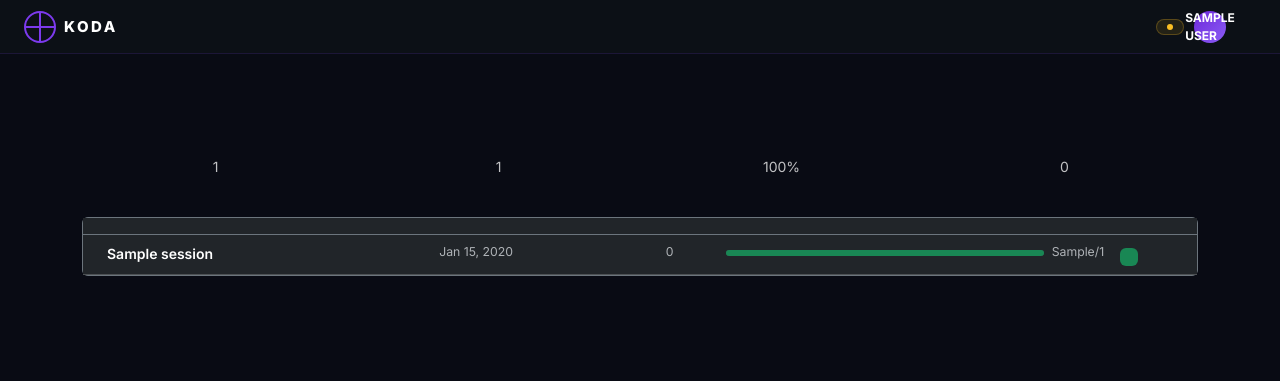
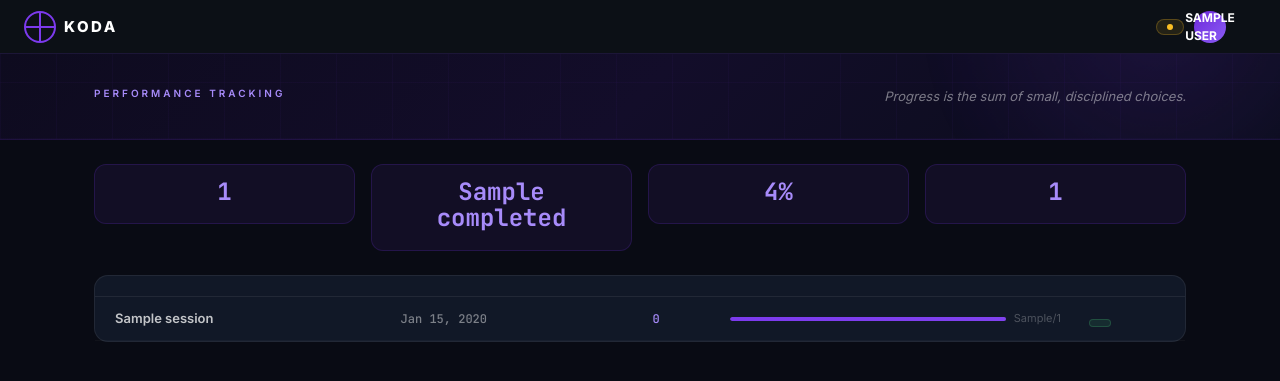
Before and after one commit to Danielsuri/GarminForge, a FastAPI app: template web/templates/my_progress.html in a window 1280 px wide. Shown: the top 381 px of the page. Run offline with FastAPI, Linux system fonts and the light colour scheme; the template is opened without the code that fills it: most values are stand-ins (such as "Sample title", 1, 10 or a date in 2020).

Commit message:
feat(koda): rebuild Progress page with stat cards and session history table
Co-Authored-By: Claude Sonnet 4.6 <noreply@anthropic.com>

```diff
--- a/web/templates/my_progress.html
+++ b/web/templates/my_progress.html
@@ -1,63 +1,98 @@
 {% extends "base.html" %}
-{% block title %}GarminForge — {{ t("progress_title") }}{% endblock %}
+{% block title %}Koda — {{ t("progress_title") }}{% endblock %}
+{% block main_class %}{% endblock %}
 
 {% block content %}
-<div class="d-flex align-items-center justify-content-between mb-4">
-  <h2 class="fw-bold mb-0"><i class="bi bi-bar-chart-fill text-success me-2"></i>{{ t("progress_title") }}</h2>
+
+{# Precompute stats from sessions #}
+{% set completed_sessions = sessions | selectattr('completed_at') | list %}
+{% set total_sessions = sessions | length %}
+
+{# ===== Page hero ===== #}
+<div class="koda-page-hero">
+  <div class="koda-hero-texture"></div>
+  <div class="koda-hero-glow koda-hero-glow--br"></div>
+  <div class="container-xl px-3 px-lg-4" style="position:relative;z-index:1;">
+    <div class="d-flex align-items-start justify-content-between gap-3 flex-wrap">
+      <div>
+        <div class="koda-eyebrow">Performance Tracking</div>
+        <h1 class="koda-page-title">{{ t("progress_title") }}</h1>
+      </div>
+      {# Rotating quote — desktop only #}
+      <div class="d-none d-md-block" style="max-width:320px;text-align:right;">
+        <p id="koda-quote"
+           style="font-style:italic;font-size:13px;color:var(--text-secondary);margin:0;line-height:1.6;">
+        </p>
+      </div>
+    </div>
+  </div>
 </div>
 
-{% set completed = sessions | selectattr('completed_at') | list %}
-{% set total = sessions | length %}
+{# ===== Main content ===== #}
+<div class="container-xl px-3 px-lg-4 py-4">
 
-<!-- Summary stats -->
+  {# ===== Stat cards ===== #}
   <div class="row g-3 mb-4">
     <div class="col-6 col-md-3">
-    <div class="stat-card text-center p-3 rounded">
-      <div class="stat-value">{{ total }}</div>
-      <div class="stat-label">{{ t("progress_sessions") }}</div>
+      <div class="koda-stat-card">
+        <div class="koda-stat-value">
+          {{ stats.total_sessions | default(total_sessions) | default(0) }}
+        </div>
+        <div class="koda-stat-label">{{ t("progress_sessions") }}</div>
       </div>
     </div>
     <div class="col-6 col-md-3">
-    <div class="stat-card text-center p-3 rounded">
-      <div class="stat-value">{{ completed | length }}</div>
-      <div class="stat-label">{{ t("progress_completed") }}</div>
+      <div class="koda-stat-card">
+        <div class="koda-stat-value">
+          {{ stats.completed | default(completed_sessions | length) | default(0) }}
+        </div>
+        <div class="koda-stat-label">{{ t("progress_completed") }}</div>
       </div>
     </div>
     <div class="col-6 col-md-3">
-    <div class="stat-card text-center p-3 rounded">
-      <div class="stat-value">
-        {% if total > 0 %}{{ ((completed | length) / total * 100) | int }}%{% else %}—{% endif %}
+      <div class="koda-stat-card">
+        <div class="koda-stat-value">
+          {% if stats is defined and stats.finish_rate is defined %}
+            {{ stats.finish_rate }}%
+          {% elif total_sessions > 0 %}
+            {{ ((completed_sessions | length) / total_sessions * 100) | int }}%
+          {% else %}
+            —
+          {% endif %}
         </div>
-      <div class="stat-label">{{ t("progress_finish_rate") }}</div>
+        <div class="koda-stat-label">{{ t("progress_finish_rate") }}</div>
       </div>
     </div>
     <div class="col-6 col-md-3">
-    <div class="stat-card text-center p-3 rounded">
-      <div class="stat-value">
-        {% if completed %}
+      <div class="koda-stat-card">
+        <div class="koda-stat-value">
+          {% if stats is defined and stats.total_minutes is defined %}
+            {{ stats.total_minutes }}
+          {% elif completed_sessions %}
             {% set total_min = namespace(v=0) %}
-          {% for s in completed %}
-            {% if s.completed_at %}
+            {% for s in completed_sessions %}
+              {% if s.completed_at and s.started_at %}
                 {% set total_min.v = total_min.v + ((s.completed_at - s.started_at).seconds // 60) %}
               {% endif %}
             {% endfor %}
             {{ total_min.v }}
-        {% else %}0{% endif %}
+          {% else %}
+            0
+          {% endif %}
         </div>
-      <div class="stat-label">{{ t("progress_total_min") }}</div>
+        <div class="koda-stat-label">{{ t("progress_total_min") }}</div>
       </div>
     </div>
   </div>
 
-<!-- Session history -->
+  {# ===== Session history table ===== #}
   {% if sessions %}
-<div class="card bg-dark-subtle border-secondary">
-  <div class="card-body p-0">
-    <div class="table-responsive">
-      <table class="table table-dark table-hover mb-0">
-        <thead class="border-secondary">
+  <div class="koda-card" style="padding:0;">
+    <div style="overflow-x:auto;">
+      <table class="koda-table">
+        <thead>
           <tr>
-            <th class="ps-4">{{ t("progress_workout") }}</th>
+            <th style="padding-left:20px;">{{ t("progress_workout") }}</th>
             <th>{{ t("progress_date") }}</th>
             <th>{{ t("progress_duration") }}</th>
             <th>{{ t("progress_progress") }}</th>
@@ -67,32 +102,44 @@
         <tbody>
           {% for s in sessions %}
           <tr>
-            <td class="ps-4 fw-semibold">{{ s.plan_name }}</td>
-            <td class="text-muted small">
+            <td style="padding-left:20px;font-weight:600;">{{ s.plan_name }}</td>
+            <td>
+              <span style="font-family:'JetBrains Mono',monospace;font-size:12px;color:var(--text-secondary);">
                 {{ s.started_at.strftime('%d/%m/%Y') if lang == 'he' else s.started_at.strftime('%b %d, %Y') }}
+              </span>
             </td>
-            <td class="text-muted small">
-              {% if s.completed_at %}
+            <td>
+              {% if s.completed_at and s.started_at %}
+                <span style="font-family:'JetBrains Mono',monospace;font-size:12px;color:var(--color-brand-light);">
                   {{ ((s.completed_at - s.started_at).seconds // 60) }} {{ t("form_min") }}
-              {% else %}—{% endif %}
+                </span>
+              {% else %}
+                <span style="color:var(--text-muted);">—</span>
+              {% endif %}
             </td>
             <td>
               {% if s.total_exercises > 0 %}
               <div class="d-flex align-items-center gap-2">
-                <div class="progress flex-grow-1" style="height:6px;min-width:80px">
-                  <div class="progress-bar bg-success"
-                       style="width:{{ (s.exercises_completed / s.total_exercises * 100) | int }}%">
+                <div class="koda-progress-track flex-grow-1" style="min-width:80px;">
+                  <div class="koda-progress-fill"
+                       style="width:{{ (s.exercises_completed / s.total_exercises * 100) | int }}%;">
                   </div>
                 </div>
-                <span class="text-muted small">{{ s.exercises_completed }}/{{ s.total_exercises }}</span>
+                <span style="font-size:11px;color:var(--text-muted);white-space:nowrap;">
+                  {{ s.exercises_completed }}/{{ s.total_exercises }}
+                </span>
               </div>
-              {% else %}—{% endif %}
+              {% else %}
+                <span style="color:var(--text-muted);">—</span>
+              {% endif %}
             </td>
             <td>
               {% if s.completed_at %}
-                <span class="badge bg-success"><i class="bi bi-check-lg me-1"></i>{{ t("progress_done") }}</span>
+                <span class="koda-badge koda-badge--green">
+                  <i class="bi bi-check-lg" style="font-size:9px;"></i>{{ t("progress_done") }}
+                </span>
               {% else %}
-                <span class="badge bg-secondary">{{ t("progress_in_progress") }}</span>
+                <span class="koda-badge koda-badge--amber">{{ t("progress_in_progress") }}</span>
               {% endif %}
             </td>
           </tr>
@@ -101,17 +148,42 @@
       </table>
     </div>
   </div>
-</div>
 
   {% else %}
-<div class="text-center py-5">
-  <div class="text-muted mb-3" style="font-size:3rem">📊</div>
-  <h5 class="text-muted">{{ t("progress_no_sessions") }}</h5>
-  <p class="text-muted small">{{ t("progress_no_sessions_desc") }}</p>
-  <a href="/" class="btn btn-garmin">
-    <i class="bi bi-lightning-charge-fill me-2"></i>{{ t("progress_generate_btn") }}
+  {# Empty state #}
+  <div class="koda-empty">
+    <div class="koda-phi koda-phi--lg mx-auto mb-4" aria-hidden="true"></div>
+    <h3 class="koda-empty-title">{{ t("progress_no_sessions") }}</h3>
+    <p class="koda-empty-body mb-4">{{ t("progress_no_sessions_desc") }}</p>
+    <a href="{{ url_for('dashboard') }}" class="btn-koda-primary">
+      <span style="font-size:15px;">+</span>{{ t("progress_generate_btn") }}
     </a>
   </div>
   {% endif %}
 
+</div>
+
 {% endblock %}
+
+{% block scripts %}
+<script>
+(function () {
+  var quotes = [
+    "Train smarter, not just harder.",
+    "Every rep is a vote for the person you are becoming.",
+    "Consistency compounds. Show up again.",
+    "Strength is built in the spaces between comfort.",
+    "Progress is the sum of small, disciplined choices."
+  ];
+  var idx = 4;
+  var el = document.getElementById('koda-quote');
+  function showQuote() {
+    if (!el) return;
+    el.textContent = quotes[idx];
+    idx = (idx + 1) % quotes.length;
+  }
+  showQuote();
+  setInterval(showQuote, 6000);
+})();
+</script>
+{% endblock %}
```
Lines whose indentation alone changed are shown as unchanged.
